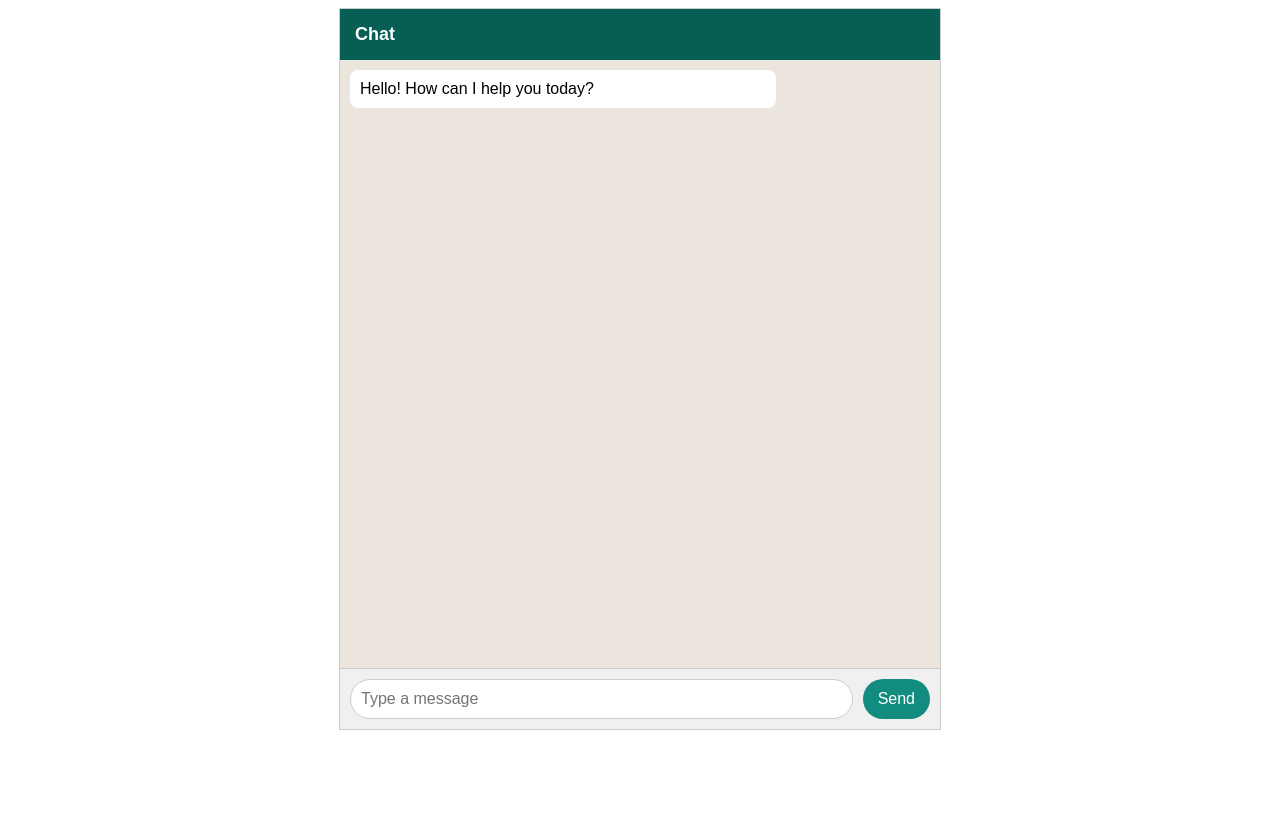
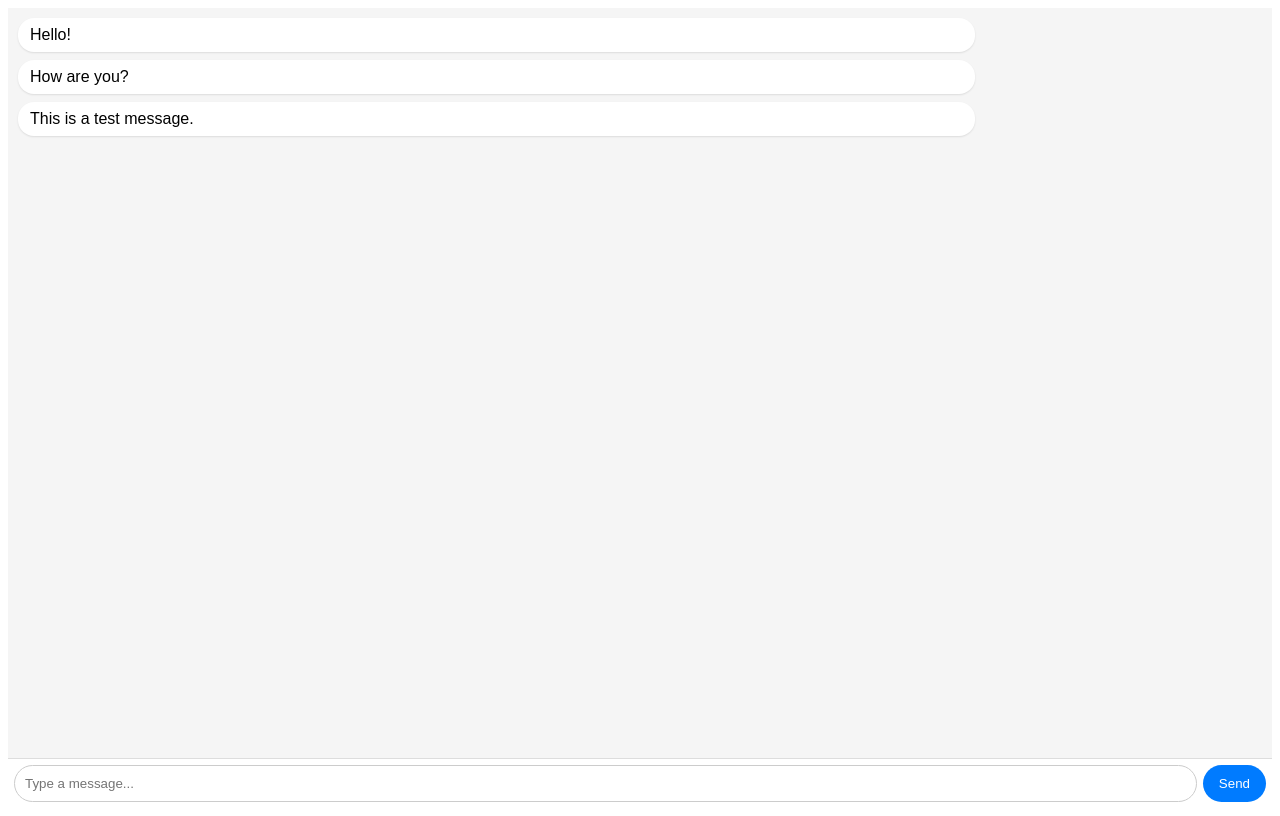
Before and after one commit to nguyenphujj/my-vite-app, a React (Vite) app: page / in a window 1280 px wide. Built offline with nearby package versions, Linux system fonts and the light colour scheme.

Commit message:
your message

```diff
--- a/src/App.jsx
+++ b/src/App.jsx
@@ -800,6 +800,115 @@ function Whatsapp() {
 
 
 
+function ViewportUI() {
+  const [messages, setMessages] = useState([
+    "Hello!",
+    "How are you?",
+    "This is a test message."
+  ]);
+  const [input, setInput] = useState("");
+  const messagesEndRef = useRef(null);
+
+  // Fix for mobile viewport height (dynamic resizing)
+  useEffect(() => {
+    const setVh = () => {
+      document.documentElement.style.setProperty(
+        "--vh",
+        `${window.innerHeight * 0.01}px`
+      );
+    };
+    setVh();
+    window.addEventListener("resize", setVh);
+    return () => window.removeEventListener("resize", setVh);
+  }, []);
+
+  // Auto-scroll to latest message
+  useEffect(() => {
+    messagesEndRef.current?.scrollIntoView({ behavior: "smooth" });
+  }, [messages]);
+
+  const sendMessage = () => {
+    if (!input.trim()) return;
+    setMessages([...messages, input]);
+    setInput("");
+  };
+
+  return (
+    <div>
+      <style>{`
+        .chat-container {
+          height: calc(var(--vh, 1vh) * 100);
+          display: flex;
+          flex-direction: column;
+          font-family: sans-serif;
+        }
+        .messages {
+          flex: 1;
+          overflow-y: auto;
+          padding: 10px;
+          background: #f5f5f5;
+        }
+        .message {
+          background: white;
+          margin-bottom: 8px;
+          padding: 8px 12px;
+          border-radius: 16px;
+          max-width: 75%;
+          word-wrap: break-word;
+          box-shadow: 0 1px 2px rgba(0,0,0,0.1);
+        }
+        .input-area {
+          display: flex;
+          border-top: 1px solid #ddd;
+          background: #fff;
+          padding: 6px;
+        }
+        .input-area input {
+          flex: 1;
+          padding: 10px;
+          border: 1px solid #ccc;
+          border-radius: 20px;
+          outline: none;
+        }
+        .input-area button {
+          margin-left: 6px;
+          padding: 10px 16px;
+          border: none;
+          border-radius: 20px;
+          background: #007bff;
+          color: white;
+          cursor: pointer;
+        }
+      `}</style>
+
+      <div className="chat-container">
+        <div className="messages">
+          {messages.map((msg, idx) => (
+            <div key={idx} className="message">
+              {msg}
+            </div>
+          ))}
+          <div ref={messagesEndRef} />
+        </div>
+        <div className="input-area">
+          <input
+            type="text"
+            value={input}
+            onChange={(e) => setInput(e.target.value)}
+            onKeyDown={(e) => e.key === "Enter" && sendMessage()}
+            placeholder="Type a message..."
+          />
+          <button onClick={sendMessage}>Send</button>
+        </div>
+      </div>
+    </div>
+  );
+}
+
+
+
+
+
 
 function Login_Add(){
   const [jsoncache, setJsoncache] = useState("");
@@ -813,7 +922,7 @@ function Login_Add(){
         {atpage == 111 && <ChatPage />}
         {atpage == 1 && <Another outpassBackpage={setAtpage} outpassjson={setServer} inpassServer={server}/>}
         {atpage == 99 && <AllInOnePage />}
-        {atpage == 22 && <Whatsapp />}
+        {atpage == 22 && <ViewportUI />}
       </div>
     </>
   );
```
